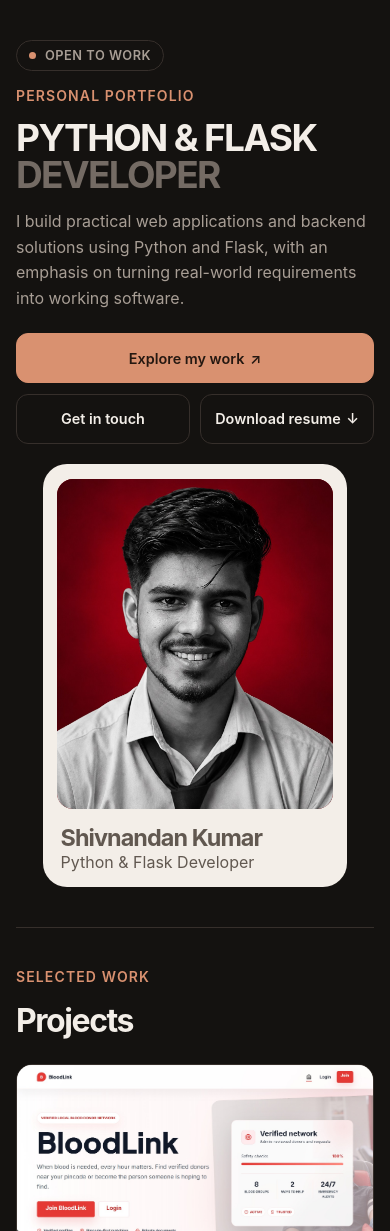
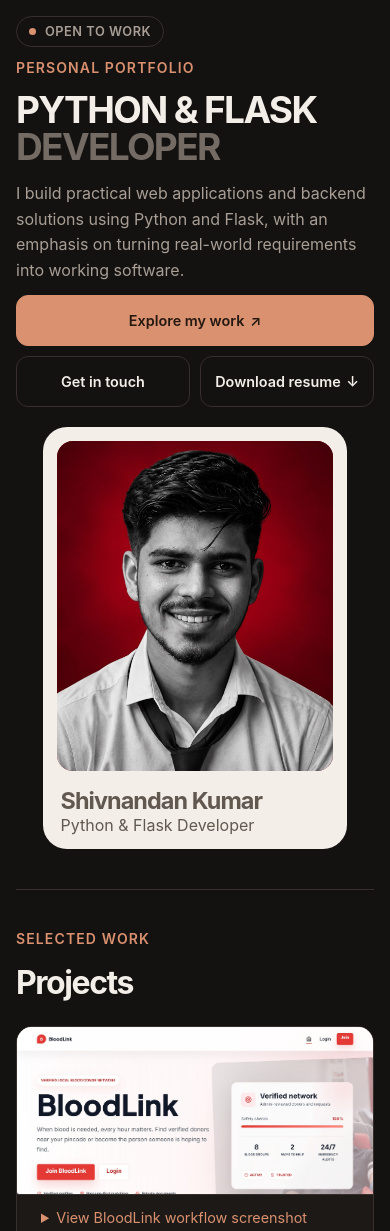
Before and after one commit to shivnandan-kumar/shivnandan-portfolio, a Flask app: page / in a window 390 px wide. Shown: the top 1231 px of the page. Run offline with Flask 3, Linux system fonts and the light colour scheme.

Commit message:
Polish portfolio CSS

```diff
--- a/static/css/styles.css
+++ b/static/css/styles.css
@@ -366,7 +366,12 @@ h2 {
     min-height: auto;
     grid-template-columns: 1fr;
     gap: clamp(1.25rem, 5vw, 2rem);
-    padding-block: clamp(2.5rem, 8vw, 3.5rem);
+    padding-top: 1rem;
+    padding-bottom: clamp(2.5rem, 8vw, 3.5rem);
+  }
+
+  .availability-badge {
+    margin-bottom: 0.75rem;
   }
 
   .hero-copy h1 {
@@ -384,7 +389,7 @@ h2 {
     display: grid;
     grid-template-columns: repeat(2, minmax(0, 1fr));
     gap: 0.65rem;
-    margin-top: 1.35rem;
+    margin-top: 0.75rem;
   }
 
   .hero-link {
@@ -1165,6 +1170,13 @@ h2 {
   width: 1.1rem;
   height: 1.1rem;
   flex: 0 0 auto;
+  transition: transform 160ms ease;
+}
+
+@media (hover: hover) and (pointer: fine) and (prefers-reduced-motion: no-preference) {
+  .social-links a:hover svg {
+    transform: translateY(-2px);
+  }
 }
 
 @media (min-width: 40.01rem) and (max-width: 56rem) {
@@ -1482,6 +1494,14 @@ h2 {
   .skill-list li {
     transition: none;
   }
+
+  .social-links svg {
+    transition: none;
+  }
+
+  .social-links a:hover svg {
+    transform: none;
+  }
 }
 
 @media (max-width: 40rem) and (prefers-reduced-motion: no-preference) {
```
